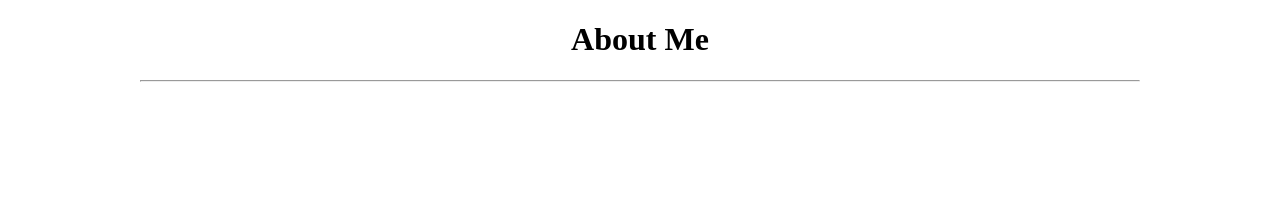
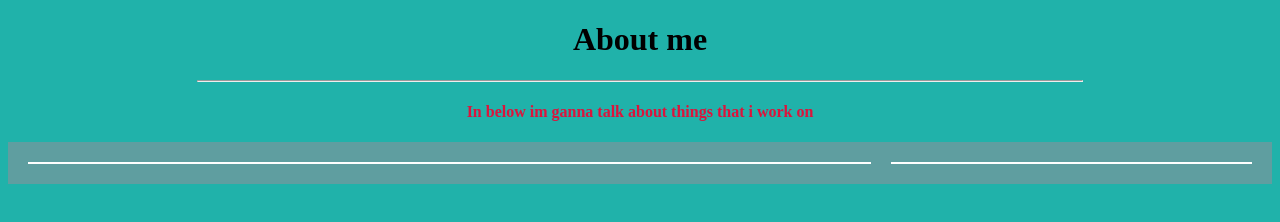
Before and after one commit to thatfeelings/thatfeelings.github.io, a plain HTML site: page index.html in a window 1280 px wide. Drawn offline with Linux system fonts and the light colour scheme.

Commit message:
new index

```diff
--- a/index.html
+++ b/index.html
@@ -1,17 +1,24 @@
-
 <!DOCTYPE html>
 <html>
-  <head>
-    <title>Main Page</title>
-  </head>
-<body>
-  <h1 align="center">About Me</h1>
-  <hr/ width="79%">
-  <table style="width:100%" border="0">
-    <tr>
-      <td width="20%"></td>
-      <td width="50%"></td>
-      <td width="30%"></td>
-  </table>
-  </body>
+    <head>
+<title>This is my test</title>
+<style>
+tabel, td, th {
+    border: 5px
+}
+table {
+    border-spacing: 20px
+    }
+</style>
+</head>
+<body style="background-color:lightseagreen">
+<h1 align="center">About me</h1>
+<hr/ width="70%">
+<h4 style="text-align:center;color:crimson">In below im ganna talk about things that i work on</h4>
+<table style="width:100%;background-color:cadetblue">
+<tr style="background-color:white">
+    <td style="width:70%"></td>
+    <td style="width:30%"></td>
+</table>
+</body>
 </html>
```
